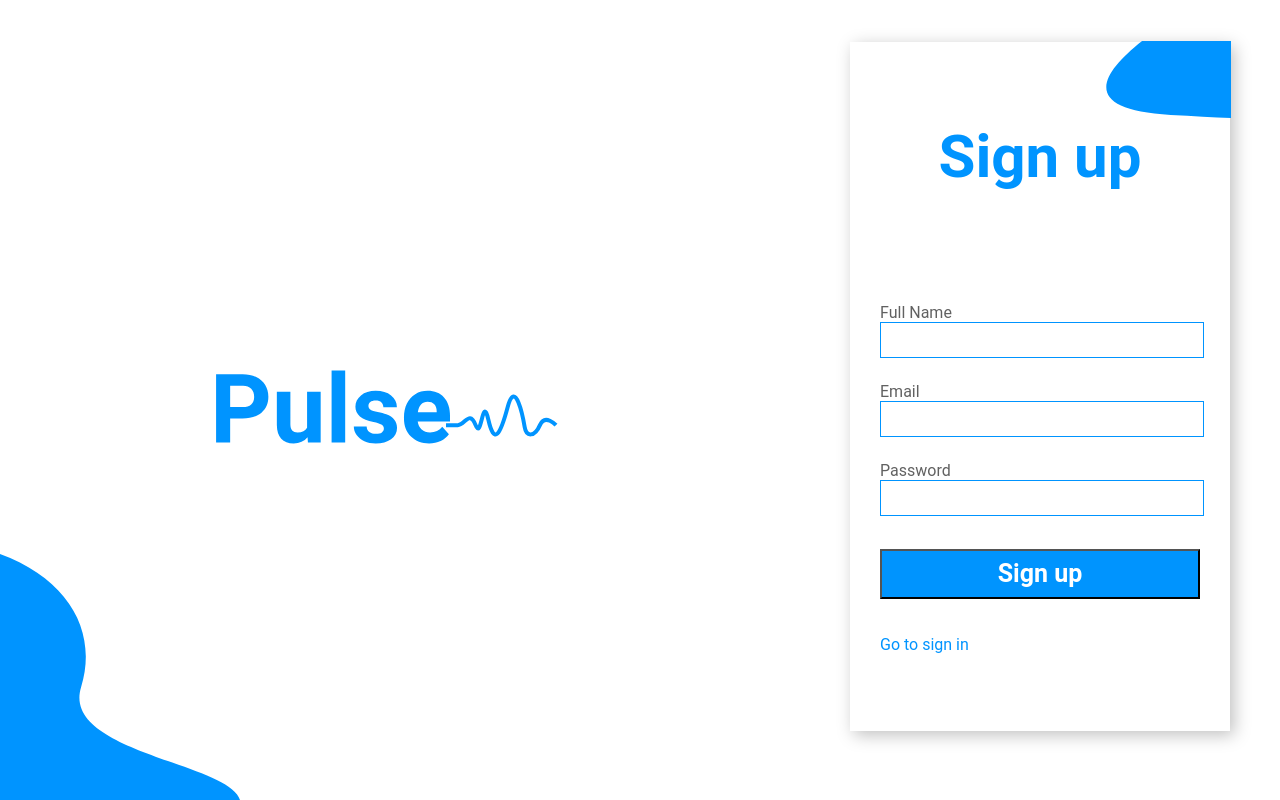
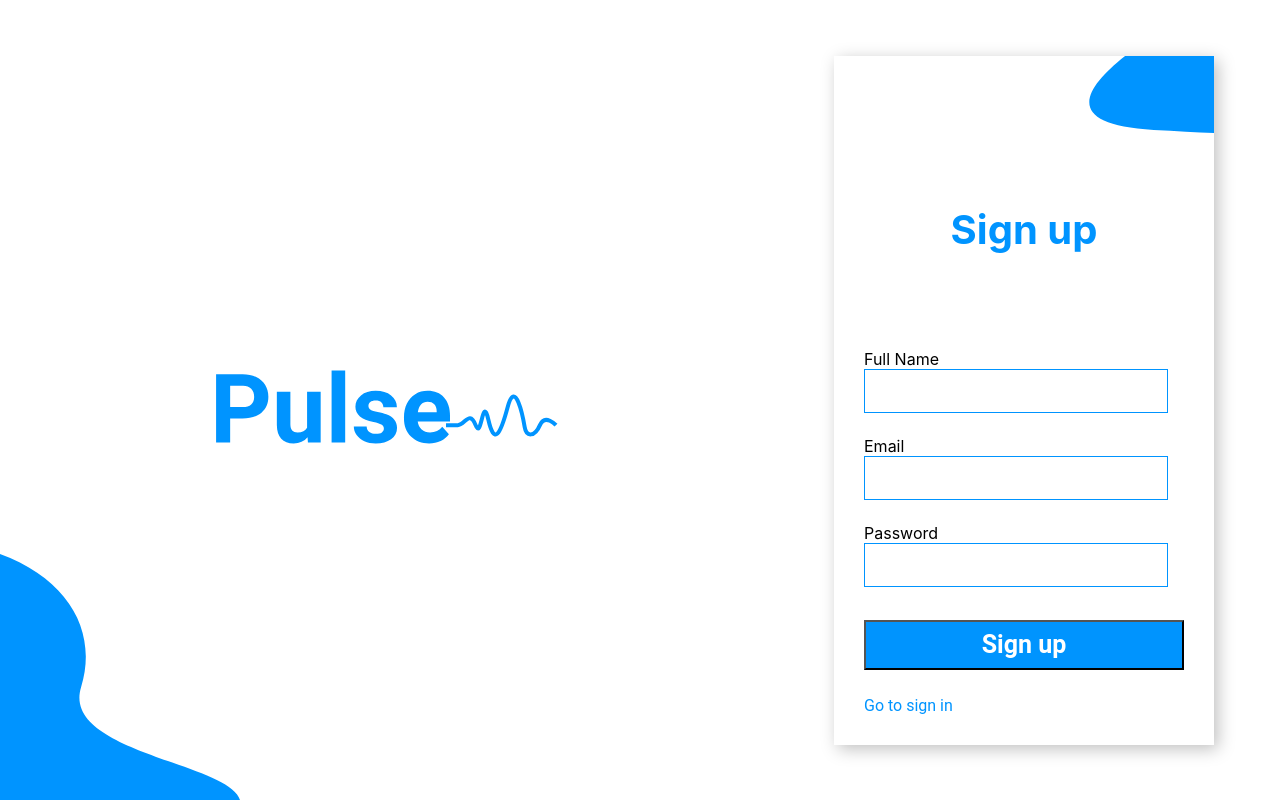
Before and after one commit to Jajabenit250/Pulse, a React (Create React App) app: page /account in a window 1280 px wide. Both pictures are taken after a click on the element "Create account". Built offline with nearby package versions, Linux system fonts and the light colour scheme.

Commit message:
chore(sign-up):add sign up styles
add sign up page styales

[continue #169778445]

```diff
--- a/src/components/signup/Signup.js
+++ b/src/components/signup/Signup.js
@@ -43,7 +43,7 @@ class Signup extends Component {
 
             <Link to="/"><button className="signup-button">Sign up</button></Link>
             <div onClick={()=>{this.props.changeComponent("Signin")}}>
-              <a href="#"><Text text="Go to sign in" /></a>
+             <h3 className="signin-text">Go to sign in</h3>
             </div>
 </form>
 </div>
--- a/src/components/signup/signup.css
+++ b/src/components/signup/signup.css
@@ -2,13 +2,13 @@
 /* SIGNUP PAGE */
 .signup-box{
 display: grid;
-grid-template-rows: 0.5fr 2fr;
+grid-template-rows: 1fr 1fr;
 background-color: white;
-position: absolute;
+/* position: absolute; */
 width: 380px;
 height: 689px;
-right: 50px;
-top: 42px;
+/* right: 50px;
+top: 42px; */
 box-shadow: 4px 4px 16px rgba(0, 0, 0, 0.25);
 }
 .signup-box a{
@@ -23,10 +23,7 @@ grid-template-rows: 0.5fr 2fr;
 }
 .signup-header{
 text-align: center;
-font-family: Roboto;
-font-style: normal;
-font-weight: bold;
-font-size: 60px;
+font-size: 40px;
 line-height: 70px;
 color: #0094FF;
 }
@@ -35,11 +32,15 @@ color: #0094FF;
 margin: 30px;
 }
 .signup-logo{
-  position: absolute;
+  /* position: absolute; */
   width: 124.7px;
   height: 77.04px;
-  left: 256.3px;
-  top: -1px;
+
+  /* left: 256.3px;
+  top: -1px;  */
+}
+.signup-logo-container{
+   justify-self: end;
 }
 
 #input-border{
@@ -61,29 +62,25 @@ margin: 30px;
 }
 h5{
 color: #0094FF;
-font-family: Roboto;
-font-style: normal;
-font-weight: normal;
+
 font-size: 16px;
 line-height: 19px;
+text-decoration: none;
 
 }
 
 .label-text{
-font-family: Roboto;
-font-style: normal;
-font-weight: normal;
 font-size: 16px;
 line-height: 19px;
-color:  #616161;
+color:  #000000;
 left: 0;
 }
 
 .form-control {
   display: block;
   width: 93%;
-  height: calc(0.5em + 0.75rem + 2px);
-  padding: 0.375rem 0.75rem;
+  height: 40px;
+  /* padding: 0.375rem 0.75rem; */
   font-size: 1rem;
   font-weight: 400;
   line-height: 1.5;
@@ -94,3 +91,13 @@ left: 0;
   border-radius: 0.25rem;
   transition: border-color 0.15s ease-in-out, box-shadow 0.15s ease-in-out;
 }
+.signin-text{
+  font-family: Roboto;
+  font-style: normal;
+  font-weight: normal;
+  font-size: 16px;
+  line-height: 19px;
+  text-decoration: none;
+  color: #0094FF;
+  cursor: pointer;
+}
--- a/src/index.css
+++ b/src/index.css
@@ -5,6 +5,7 @@ body {
     sans-serif;
   -webkit-font-smoothing: antialiased;
   -moz-osx-font-smoothing: grayscale;
+
 }
 
 code {
```
